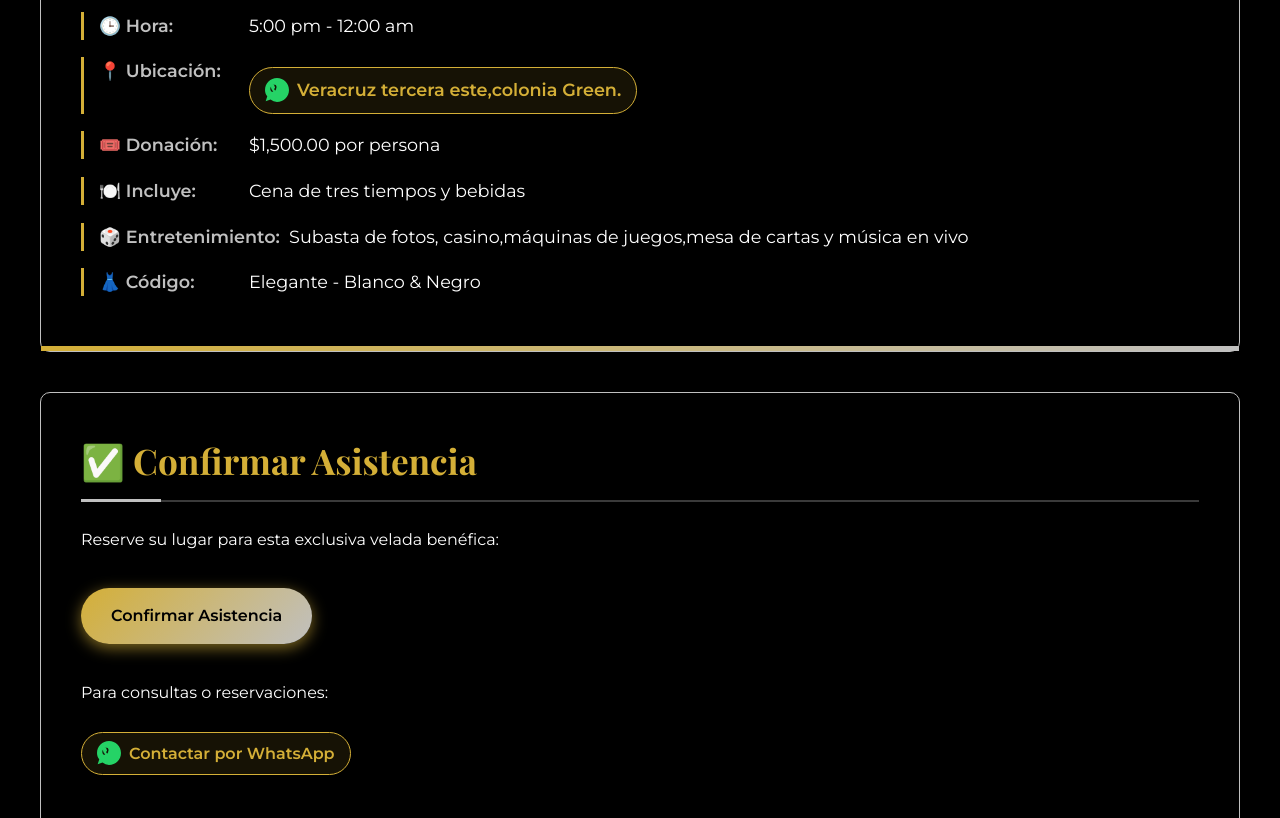
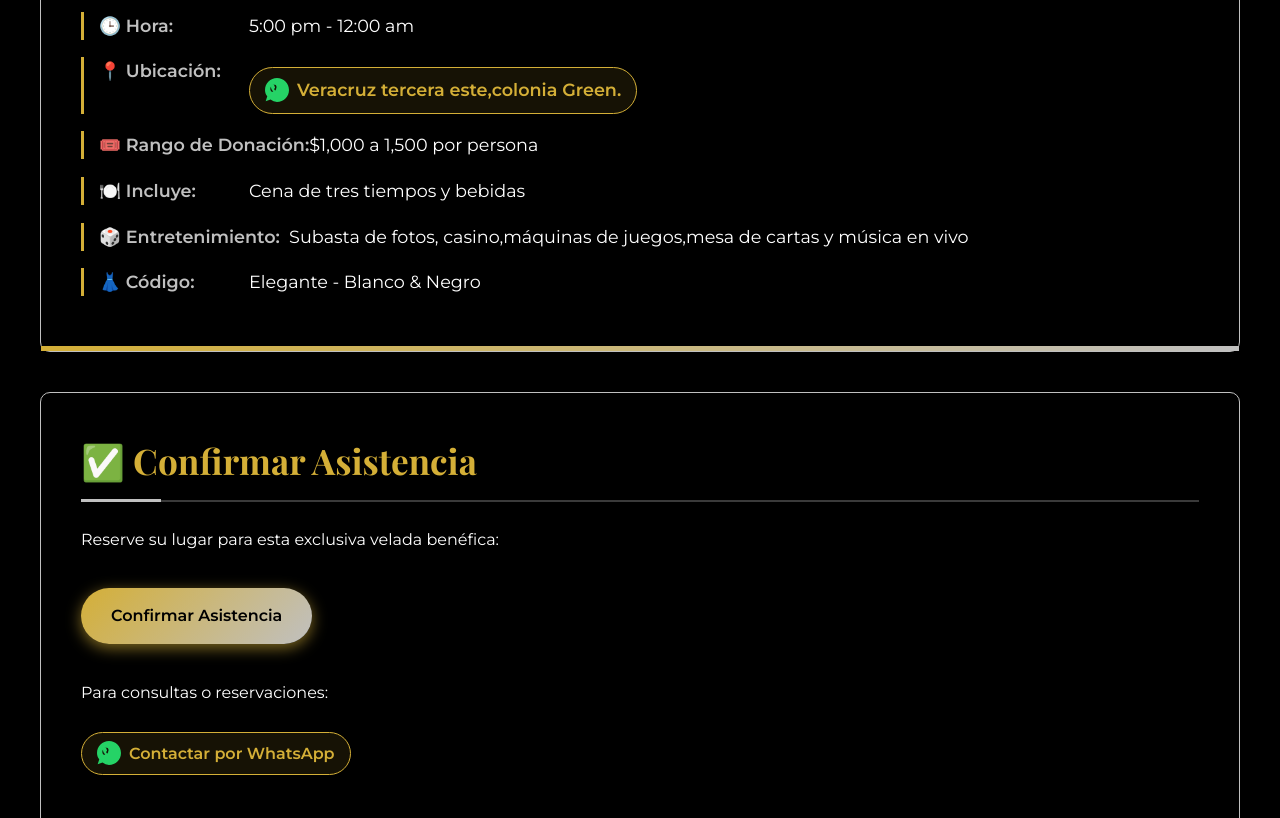
Before and after one commit to daniblue2/Cena-De-Gala, a plain HTML site: page index.html in a window 1280 px wide. Shown: the part 1820-2638 px from the top of the page. Drawn offline with nearby package versions, Linux system fonts and the light colour scheme.

Commit message:
Update index.html
se cambio el precio dela donacion

```diff
--- a/index.html
+++ b/index.html
@@ -377,7 +377,7 @@
       <p><strong>📅 Fecha:</strong> 27 de Junio, 2025</p>
       <p><strong>🕒 Hora:</strong> 5:00 pm - 12:00 am </p>
       <p><strong>📍 Ubicación:</strong> <a href="https://maps.app.goo.gl/23znv8vNDCgJW9yk8" target="_blank" class="whatsapp-link">Veracruz tercera este,colonia Green.</a></p>
-      <p><strong>🎟️ Donación:</strong> $1,500.00 por persona</p>
+      <p><strong>🎟️ Rango de Donación:</strong> $1,000 a 1,500 por persona</p>
       <p><strong>🍽️ Incluye:</strong> Cena de tres tiempos y bebidas</p>
       <p><strong>🎲 Entretenimiento:</strong> &nbsp; Subasta de fotos, casino,máquinas de juegos,mesa de cartas y música en vivo</p>
       <p><strong>👗 Código:</strong> Elegante - Blanco & Negro</p>
```
